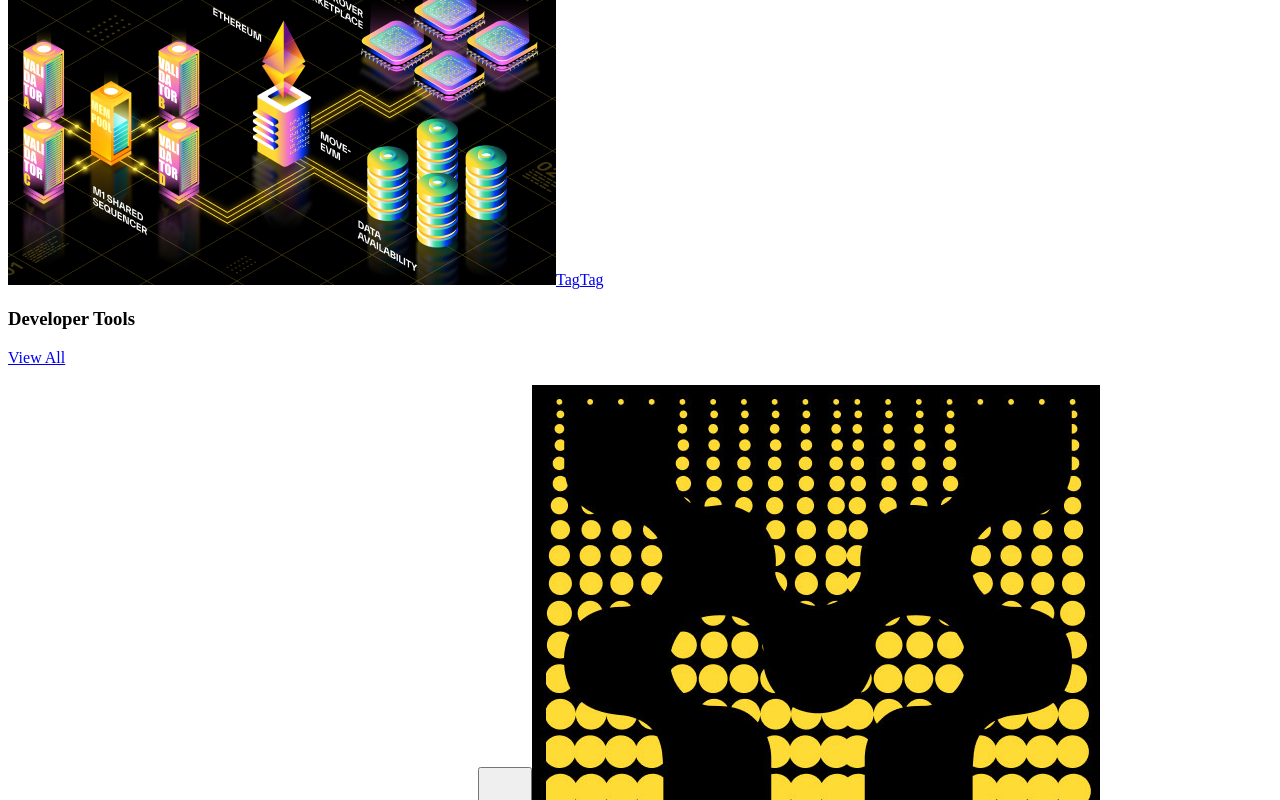
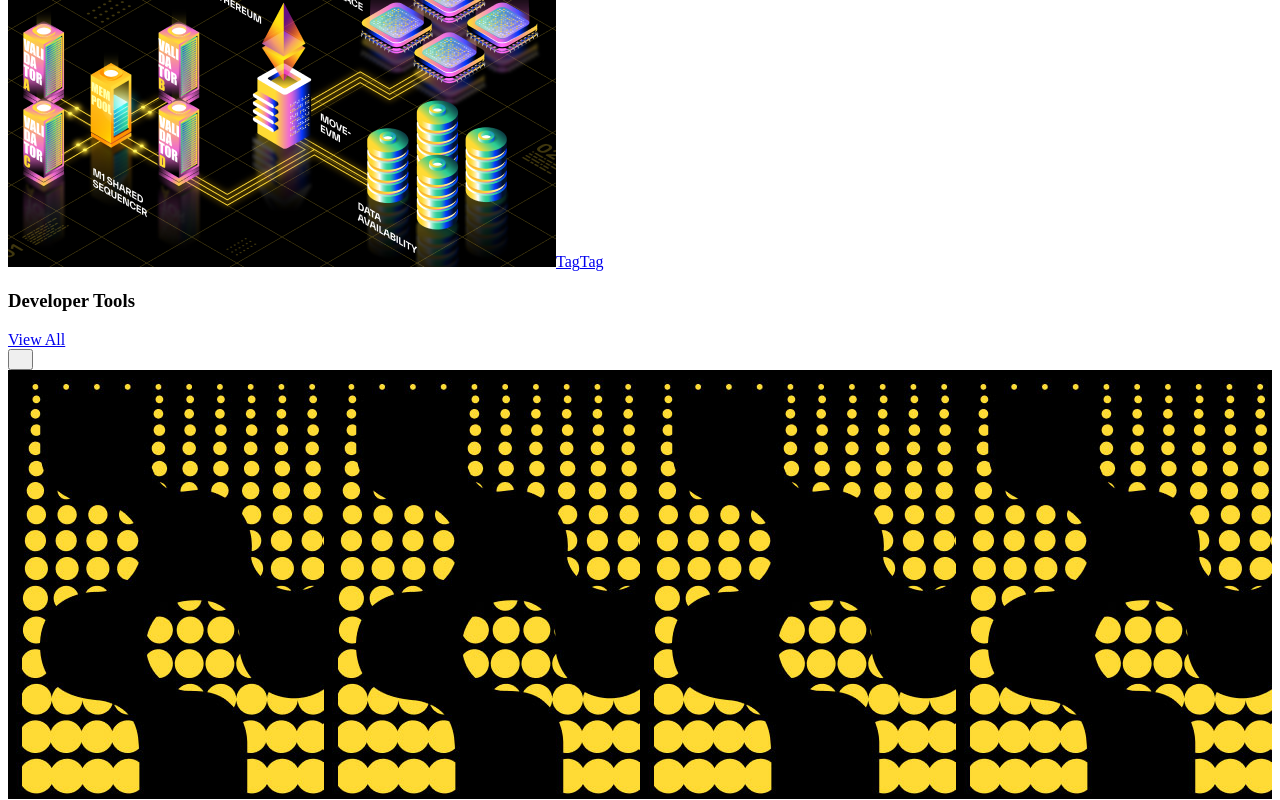
Before and after one commit to movementlabsxyz/developer-portal, a Next.js app: page /Home/Home in a window 1280 px wide. Shown: the part 2000-2800 px from the top of the page. Built offline with nearby package versions, Linux system fonts and the light colour scheme.

Commit message:
start implementing carousel

```diff
--- /dev/null
+++ b/src/components/Slider/Carousel.tsx
@@ -0,0 +1,71 @@
+'use client'
+import Slider from 'react-slick'
+
+import 'slick-carousel/slick/slick.css'
+import 'slick-carousel/slick/slick-theme.css'
+import next from 'next'
+import { equal } from 'assert'
+
+interface CarouselProps {
+    children: React.ReactNode
+}
+
+interface ArrowProps {
+    className?: string
+    style?: React.CSSProperties
+    onClick?: () => void
+}
+
+function NextArrow(props: ArrowProps) {
+    const { className, style, onClick } = props
+    return (
+        <button className="slick-arrow section-btn section-next" id="tools-slider-next" onClick={onClick}>
+            <svg width="9" height="12" viewBox="0 0 9 12" fill="none" xmlns="http://www.w3.org/2000/svg">
+                <path d="M9 6L4.64275e-07 11.1962L9.18537e-07 0.803847L9 6Z" fill="" />
+            </svg>
+        </button>
+    )
+}
+
+function PrevArrow(props: ArrowProps) {
+    const { className, style, onClick } = props
+    return (
+        <button className="slick-arrow section-btn section-prev" id="tools-slider-prev" onClick={onClick}>
+            <svg width="9" height="12" viewBox="0 0 9 12" fill="none" xmlns="http://www.w3.org/2000/svg">
+                <path d="M7.86805e-07 6L9 0.803848L9 11.1962L7.86805e-07 6Z" fill="" />
+            </svg>
+        </button>
+    )
+}
+export default function Carousel({ children }: CarouselProps) {
+    const settings = {
+        dots: false,
+        infinite: false,
+        speed: 500,
+        slidesToShow: 4,
+        slidesToScroll: 1,
+        adaptiveHeight: false,
+        prevArrow: <PrevArrow/>,
+        nextArrow: <NextArrow/>,
+        appendArrows: '.section-arrows',
+        breakpoints: [
+            {
+                breakpoint: 600,
+                settings: {
+                    slidesToShow: 2,
+                    slidesToScroll: 1,
+                    initialSlide: 2,
+                },
+            },
+            {
+                breakpoint: 480,
+                settings: {
+                    slidesToShow: 1,
+                    slidesToScroll: 1,
+                },
+            },
+        ],
+    }
+
+    return <Slider {...settings}>{children}</Slider>
+}
--- a/src/pages/Home/Home.tsx
+++ b/src/pages/Home/Home.tsx
@@ -9,6 +9,7 @@
 import ToolsCard from '@/components/Cards/Tools'
 import LearningPathCard from '@/components/Cards/LearningPath'
 import lottiebkg from '../../../public/json/home-circles.json'
+import Carousel from '@/components/Slider/Carousel'
 
 export default function Home(props: { postData: PostData[] }) {
     const allPostsData = props.postData
@@ -219,58 +220,16 @@
                         View All
                     </Link>
                     <div className="slick-arrows section-arrows">
-                        <a href="#" className="slick-arrow section-btn section-prev">
-                            <svg
-                                width="9"
-                                height="12"
-                                viewBox="0 0 9 12"
-                                fill="none"
-                                xmlns="http://www.w3.org/2000/svg"
-                            >
-                                <path d="M7.86805e-07 6L9 0.803848L9 11.1962L7.86805e-07 6Z" fill="" />
-                            </svg>
-                        </a>
-                        <a href="#" className="slick-arrow section-btn section-next">
-                            <svg
-                                width="9"
-                                height="12"
-                                viewBox="0 0 9 12"
-                                fill="none"
-                                xmlns="http://www.w3.org/2000/svg"
-                            >
-                                <path d="M9 6L4.64275e-07 11.1962L9.18537e-07 0.803847L9 6Z" fill="" />
-                            </svg>
-                        </a>
+
                     </div>
                 </div>
-                <div className="grid grid-4-column guides-grid">
-                    <a href="#" className="card card-type-play">
-                        <span className="body-20">
-                            Sharpen your skills and understand how to get the most out of Movement
-                        </span>
-                        <span className="play-wrap">
-                            <button className="play">
-                                <svg
-                                    width="38"
-                                    height="44"
-                                    viewBox="0 0 38 44"
-                                    fill="none"
-                                    xmlns="http://www.w3.org/2000/svg"
-                                >
-                                    <path
-                                        d="M37.6506 22.0001L0.114485 43.9951L0.114487 0.00516918L37.6506 22.0001Z"
-                                        fill=""
-                                    />
-                                </svg>
-                            </button>
-                        </span>
-                    </a>
-
-                    {Object.keys(DeveloperToolsData)
-                        .slice(0, 10)
-                        .map((key) => (
-                            <ToolsCard key={key} data={DeveloperToolsData[key]} />
-                        ))}
+                <div className="guides-grid">
+                    <Carousel>
+                        {Object.keys(DeveloperToolsData)
+                            .map((key) => (
+                                <ToolsCard key={key} data={DeveloperToolsData[key]} />
+                            ))}
+                    </Carousel>
                 </div>
             </section>
         </div>
--- a/src/sass/modules/_components.scss
+++ b/src/sass/modules/_components.scss
@@ -251,10 +251,10 @@
    }
 }
 
-.slick-arrows {
-   display: flex;
-   gap: 10px;
 .slick-arrow {
+   position: absolute;
+   top: -50px;
+   right: 5px;
    width: 28px;
    height: 28px;
    border-radius: 28px;
@@ -279,7 +279,14 @@
          fill: $yellow;
       }
    }
+
+   &.section-prev {
+      right: 40px;
    }
+}
+.slick-arrows {
+   display: flex;
+   gap: 10px;
 }
 
 .slick-pager {
@@ -298,6 +305,9 @@
          width: 40px;
       }
    }
+}
+.slick-slide {
+   margin: 0 20px 0 0;
 }
 
 
@@ -505,6 +515,7 @@
    background: $yellow;
    border: 1px solid $yellow;
    color: $black !important;
+   height: 100%;
    &:after {
       display: none;
    }
```
Lines whose indentation alone changed are shown as unchanged.
